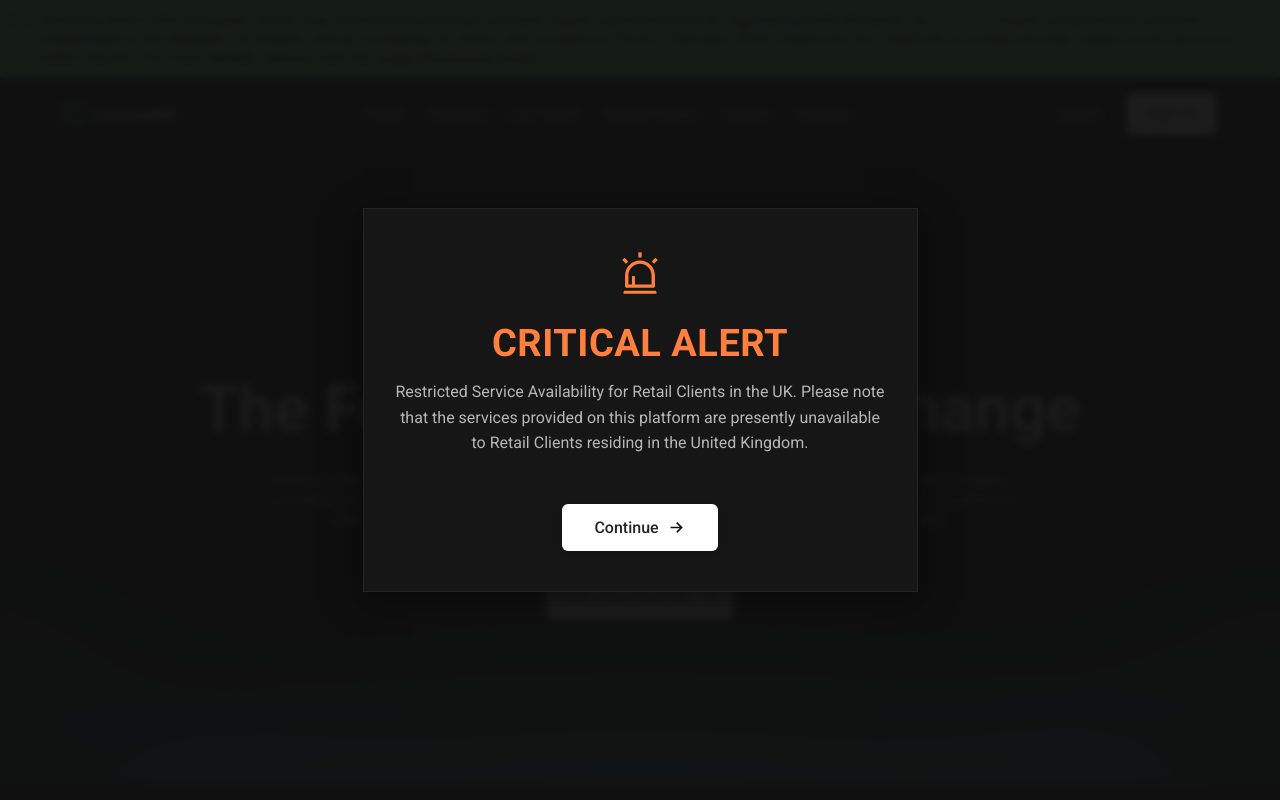
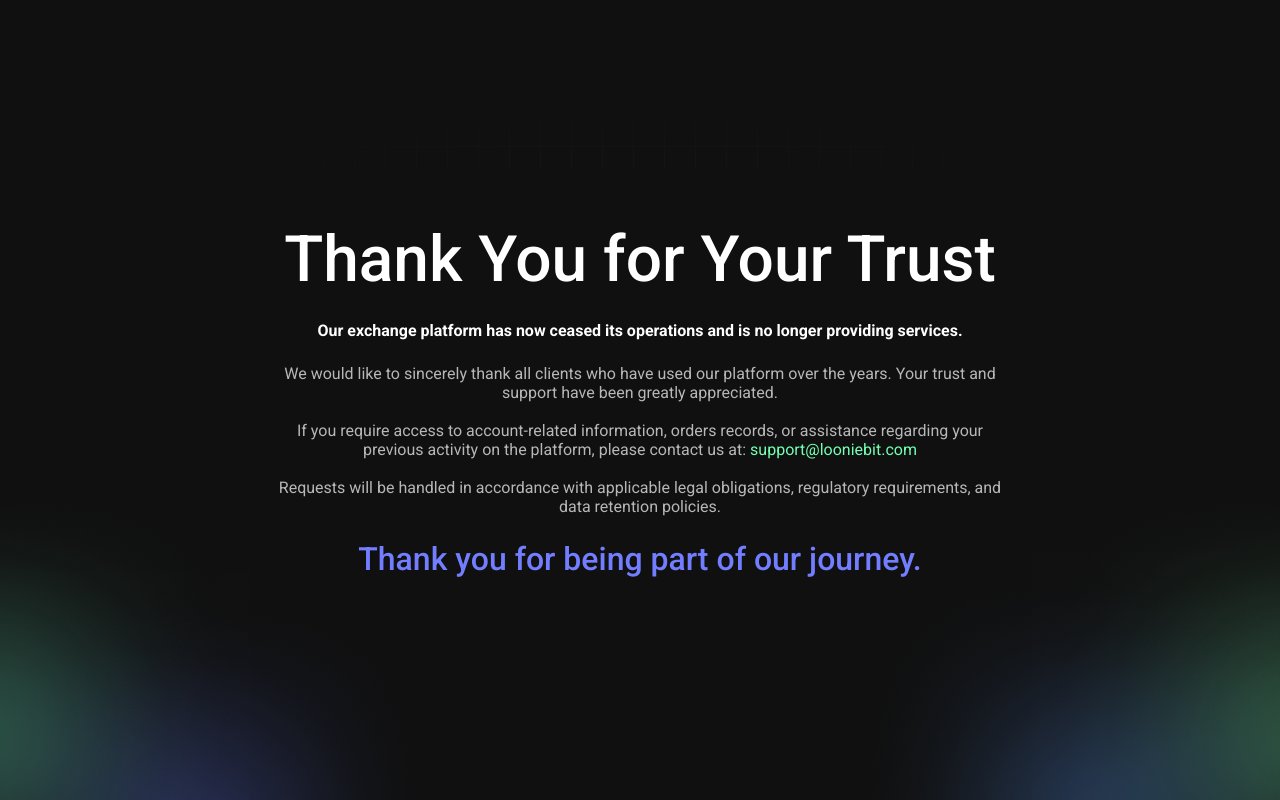
Before and after one commit to hosting1-born2be/looniebit, a Next.js app: page / in a window 1280 px wide. Shown: the top 800 px of the page. Built offline with nearby package versions, Linux system fonts and the light colour scheme.

Commit message:
Add maintenance mode functionality to RootLayout component

```diff
--- a/src/app/layout.tsx
+++ b/src/app/layout.tsx
@@ -5,9 +5,15 @@
 import { CriticalAlert } from '@/shared/ui/components/criticalAlert/CriticalAlert';
 import Footer from '@/shared/ui/components/footer/Footer';
 import Header from '@/shared/ui/components/header/Header';
+import ServiceUpdate from '@/shared/ui/components/serviceUpdate/ServiceUpdate';
 
 import '@/shared/lib/styles/base.scss';
 import '@/shared/lib/styles/mixin.scss';
+
+// The site is temporarily closed. While this flag is true, every route renders
+// only the maintenance placeholder; all pages remain in the codebase but hidden.
+// Set to false to restore the regular site (Header / page content / Footer).
+const MAINTENANCE_MODE = true;
 
 const roboto = Roboto({
   variable: '--font-roboto',
@@ -36,10 +42,16 @@
     <html lang="en">
       <GoogleAnalytics gaId="G-XM5ZSK54ZR" />
       <body className={`${roboto.variable}`}>
-        <CriticalAlert />
-        <Header />
-        <main>{children}</main>
-        <Footer />
+        {MAINTENANCE_MODE ? (
+          <ServiceUpdate />
+        ) : (
+          <>
+            <CriticalAlert />
+            <Header />
+            <main>{children}</main>
+            <Footer />
+          </>
+        )}
       </body>
     </html>
   );
--- /dev/null
+++ b/src/shared/ui/components/serviceUpdate/ServiceUpdate.module.scss
@@ -0,0 +1,179 @@
+@use "../../../../shared/lib/styles/mixin" as *;
+
+.serviceUpdate {
+  position: relative;
+  display: flex;
+  flex-direction: column;
+  align-items: center;
+  justify-content: center;
+  gap: rem(24);
+  min-height: 100vh;
+  min-height: 100dvh;
+  width: 100%;
+  padding: rem(165);
+  overflow: hidden;
+  background: #101010;
+
+  @include for-laptop {
+    padding: rem(120) rem(32);
+  }
+
+  @include for-tablet-landscape {
+    gap: rem(48);
+    padding: rem(64) rem(16);
+  }
+}
+
+.grid {
+  position: absolute;
+  left: 50%;
+  top: 50%;
+  transform: translate(-50%, -50%);
+  width: rem(1440);
+  height: rem(632);
+  opacity: 0.7;
+  pointer-events: none;
+  background-image:
+    repeating-linear-gradient(
+      to right,
+      #222 0,
+      #222 1px,
+      transparent 1px,
+      transparent rem(31)
+    ),
+    repeating-linear-gradient(
+      to bottom,
+      #222 0,
+      #222 1px,
+      transparent 1px,
+      transparent rem(31)
+    );
+  -webkit-mask-image: radial-gradient(
+    ellipse 60% 60% at center,
+    #000 35%,
+    transparent 80%
+  );
+  mask-image: radial-gradient(
+    ellipse 60% 60% at center,
+    #000 35%,
+    transparent 80%
+  );
+
+  @include for-tablet-landscape {
+    height: rem(606);
+    background-image:
+      repeating-linear-gradient(
+        to right,
+        #171717 0,
+        #171717 1px,
+        transparent 1px,
+        transparent rem(31)
+      ),
+      repeating-linear-gradient(
+        to bottom,
+        #171717 0,
+        #171717 1px,
+        transparent 1px,
+        transparent rem(31)
+      );
+  }
+}
+
+.gradient {
+  position: absolute;
+  left: 0;
+  bottom: 0;
+  width: 100%;
+  height: rem(633);
+  pointer-events: none;
+  background-image: url("/images/maintenance/gradient.png");
+  background-position: bottom center;
+  background-repeat: no-repeat;
+  background-size: cover;
+
+  @include for-tablet-landscape {
+    height: rem(508);
+    background-image: url("/images/maintenance/gradientMob.png");
+  }
+}
+
+.content {
+  position: relative;
+  z-index: 1;
+  display: flex;
+  flex-direction: column;
+  align-items: center;
+  gap: rem(24);
+  width: 100%;
+  max-width: rem(882);
+
+  @include for-tablet-landscape {
+    gap: rem(48);
+  }
+}
+
+.group {
+  display: flex;
+  flex-direction: column;
+  align-items: center;
+  gap: rem(24);
+  width: 100%;
+}
+
+.title {
+  width: 100%;
+  font-weight: 500;
+  font-size: rem(64);
+  line-height: normal;
+  text-align: center;
+  color: #ffffff;
+  word-break: break-word;
+
+  @include for-laptop {
+    font-size: rem(48);
+  }
+
+  @include for-tablet-landscape {
+    font-size: rem(32);
+  }
+}
+
+.lead {
+  width: 100%;
+  max-width: rem(750);
+  font-weight: 700;
+  font-size: rem(16);
+  line-height: normal;
+  text-align: center;
+  color: #ffffff;
+  word-break: break-word;
+}
+
+.text {
+  width: 100%;
+  max-width: rem(750);
+  font-weight: 400;
+  font-size: rem(16);
+  line-height: normal;
+  text-align: center;
+  color: #b7b7b7;
+  word-break: break-word;
+
+  a {
+    color: #72ffb1;
+  }
+}
+
+.outro {
+  width: 100%;
+  font-weight: 500;
+  font-size: rem(32);
+  line-height: normal;
+  text-align: center;
+  color: #727eff;
+  word-break: break-word;
+
+  @include for-tablet-landscape {
+    font-size: rem(28);
+  }
+}
--- /dev/null
+++ b/src/shared/ui/components/serviceUpdate/ServiceUpdate.tsx
@@ -0,0 +1,39 @@
+import styles from './ServiceUpdate.module.scss';
+
+export default function ServiceUpdate() {
+  return (
+    <section className={styles.serviceUpdate}>
+      <div className={styles.grid} aria-hidden />
+      <div className={styles.gradient} aria-hidden />
+
+      <div className={styles.content}>
+        <div className={styles.group}>
+          <h1 className={styles.title}>Thank You for Your Trust</h1>
+
+          <p className={styles.lead}>
+            Our exchange platform has now ceased its operations and is no longer
+            providing services.
+          </p>
+
+          <p className={styles.text}>
+            We would like to sincerely thank all clients who have used our
+            platform over the years. Your trust and support have been greatly
+            appreciated.
+            <br />
+            <br />
+            If you require access to account-related information, orders records,
+            or assistance regarding your previous activity on the platform,
+            please contact us at:{' '}
+            <a href="mailto:support@looniebit.com">support@looniebit.com</a>
+            <br />
+            <br />
+            Requests will be handled in accordance with applicable legal
+            obligations, regulatory requirements, and data retention policies.
+          </p>
+        </div>
+
+        <p className={styles.outro}>Thank you for being part of our journey.</p>
+      </div>
+    </section>
+  );
+}
```
Also changed, not shown: src/middleware.ts (added, +22 -0 lines), public/images/maintenance/gradient.png (added), public/images/maintenance/gradientMob.png (added).
